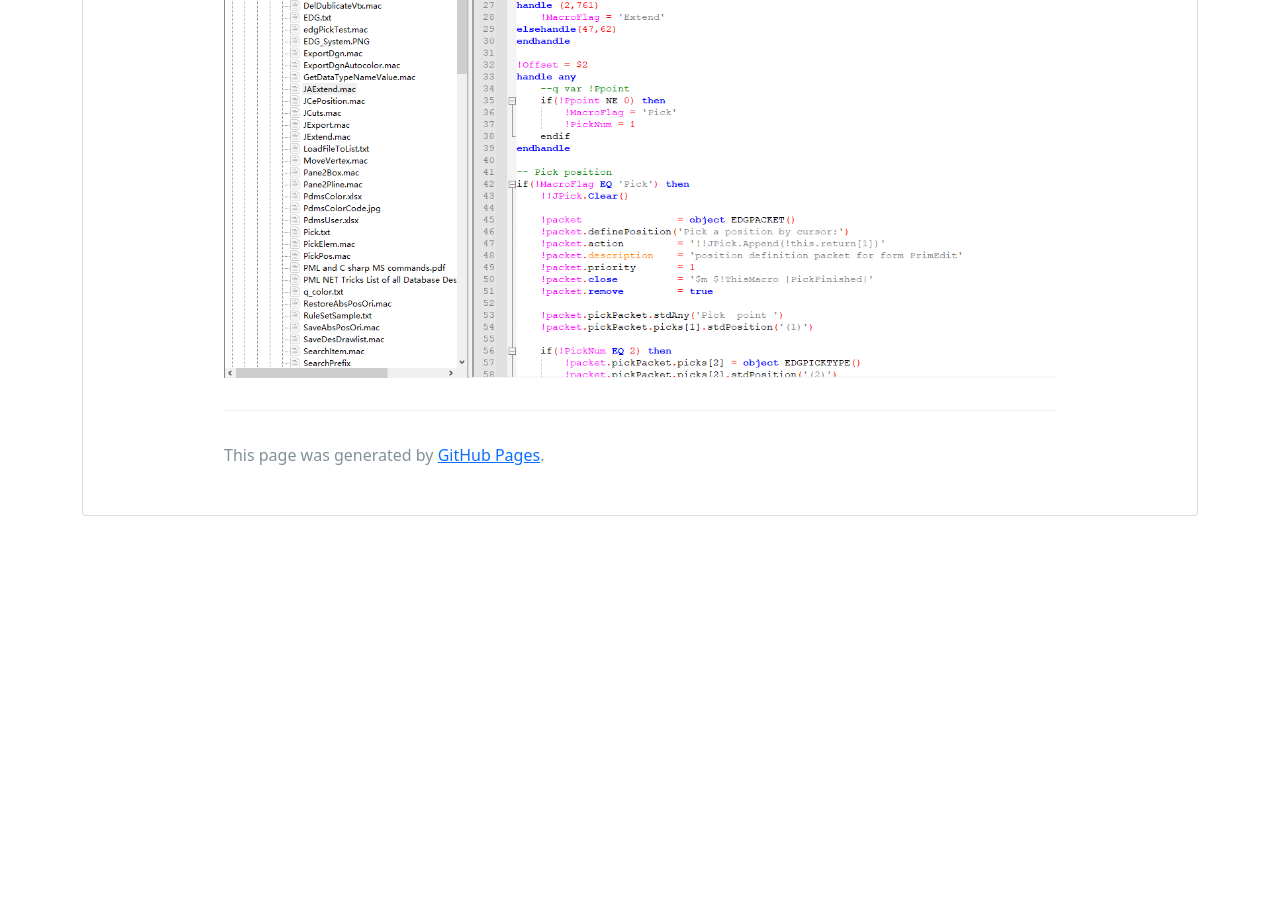
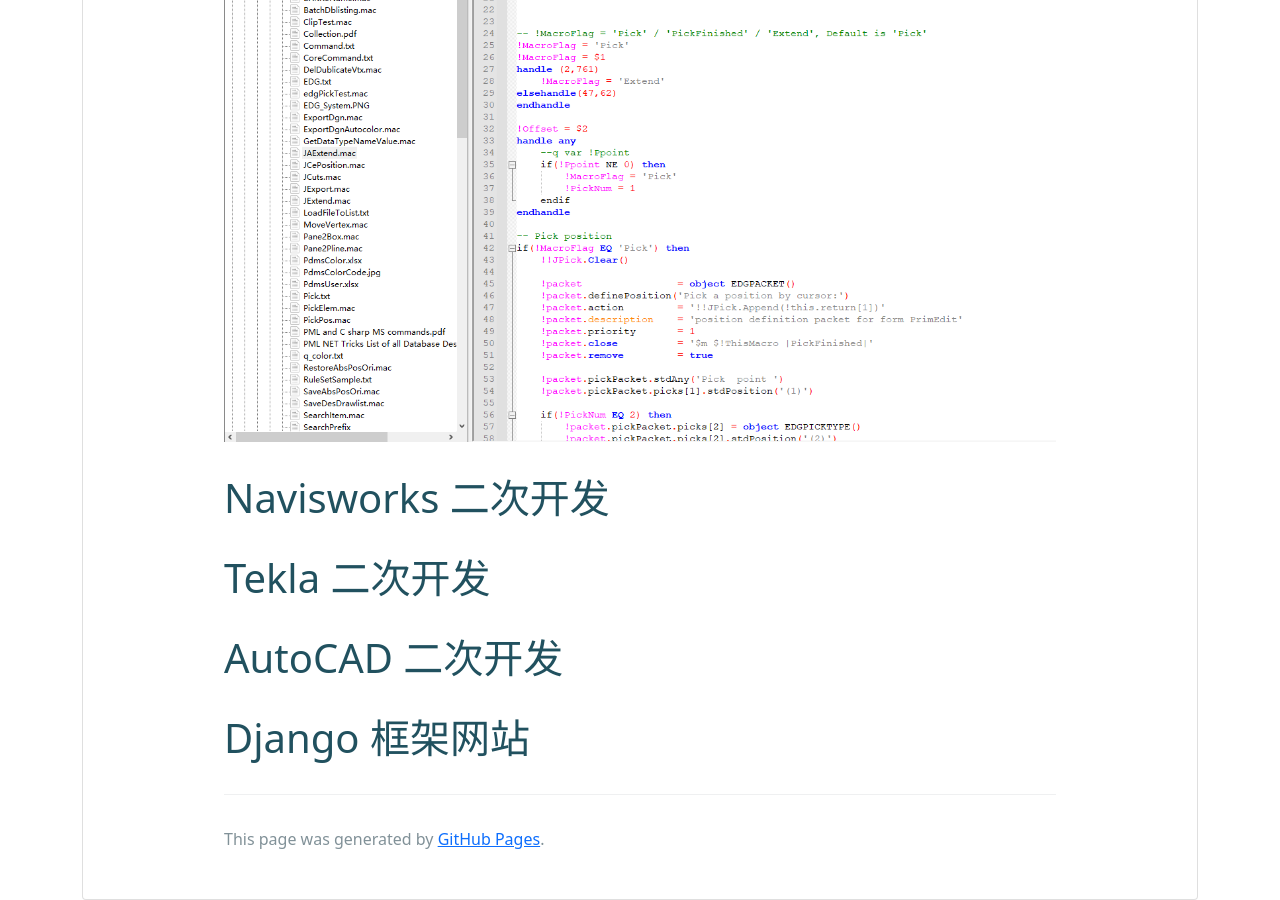
Before and after one commit to lijuncq/lijuncq.github.io, a Jekyll site: the page built from works.md, in a window 1280 px wide and 900 px high, scrolled down 5420 px. Built offline with Jekyll 4.4.1, drawn with Linux system fonts in a browser that asks for light colours; our own code applies the rules of GitHub Pages for plain Markdown files; before the commit the page ends 5936 px from its top, so only the background shows below that.

Commit message:
Update works.md

```diff
--- a/works.md
+++ b/works.md
@@ -1,6 +1,8 @@
 ---
 layout: works
 ---
+
+# PDMS/E3D 二次开发
 
 ![jtools](/media/pdms-jtools.png)
 
@@ -40,3 +42,11 @@
 ## 6. Other macros
 
 ![macros](/media/pdms-macros.png)
+
+# Navisworks 二次开发
+
+# Tekla 二次开发
+
+# AutoCAD 二次开发
+
+# Django 框架网站
```
